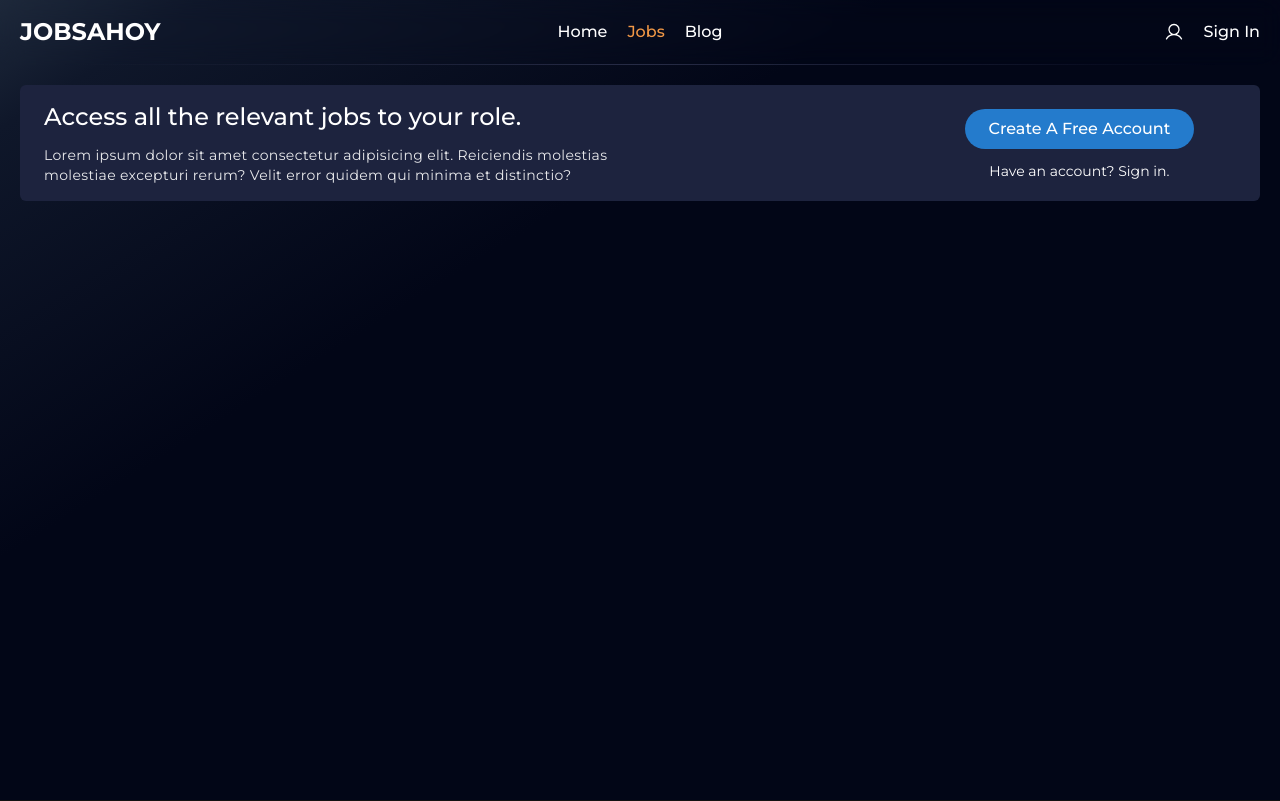
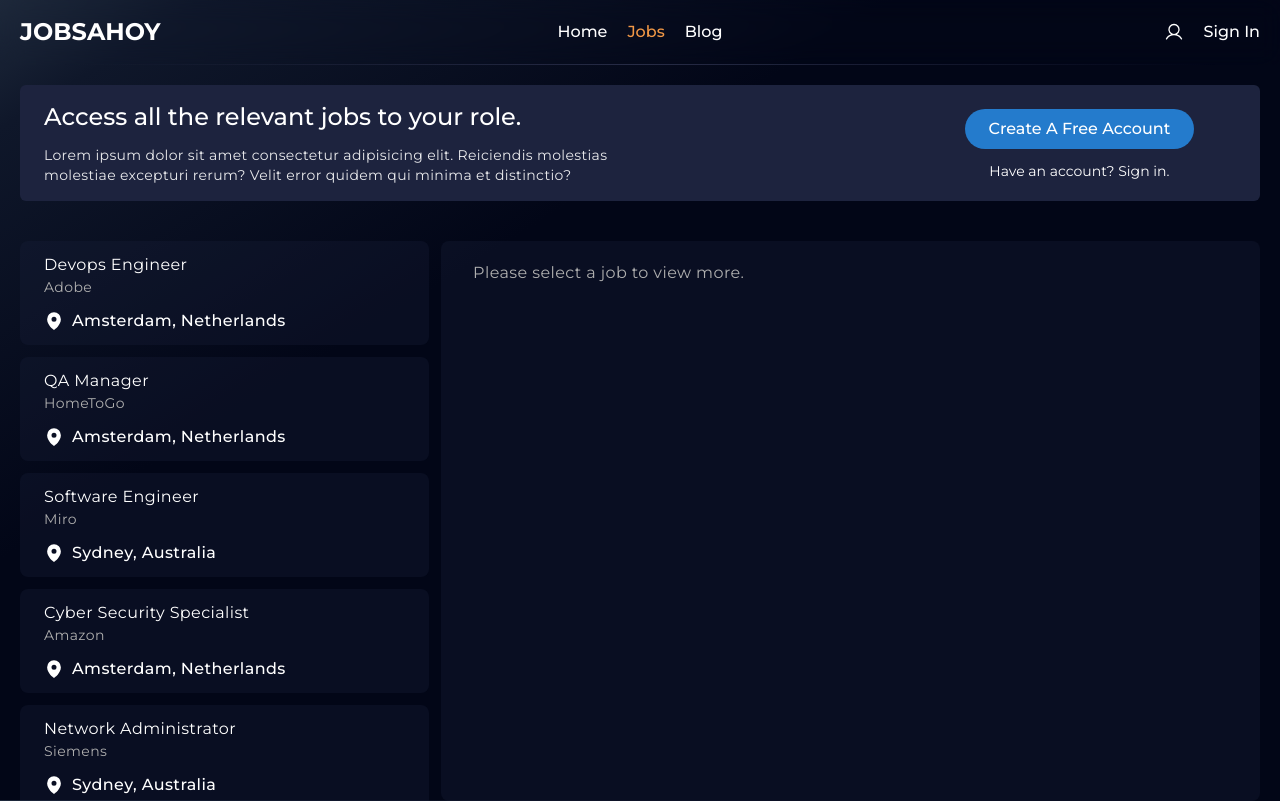
Before and after one commit to ParamBirje/JobsAhoy, a Next.js app: page /jobs in a window 1280 px wide. Built offline with nearby package versions, Linux system fonts and the light colour scheme; no server answers.

Commit message:
Implemented the guest user /jobs page with dummy jobs

```diff
--- /dev/null
+++ b/src/app/jobs/_components/GuestJobCard.tsx
@@ -0,0 +1,50 @@
+"use client";
+
+import { Heart, MapPin } from "@/lib/Icons";
+import { useAtom } from "jotai";
+import { selectedJobAtom } from "./GuestJobSection";
+
+export default function GuestJobCard({
+  job,
+}: {
+  job: JobDetailsType;
+  setSelectedJob?: CallableFunction;
+}) {
+  const [selectedJob, setSelectedJob] = useAtom(selectedJobAtom);
+
+  function handleSelect() {
+    setSelectedJob(job);
+  }
+
+  return (
+    <li className="w-full">
+      <button
+        onClick={handleSelect}
+        className={`w-full bg-opacity-30 bg-primary-lighter hover:bg-primary-lightest px-6 py-3 rounded-lg tracking-wide flex items-start justify-between ${
+          selectedJob == job && "!bg-primary-lightest"
+        }`}
+      >
+        <div className="flex flex-col items-start gap-3">
+          <div className="flex flex-col items-start">
+            <h4 className="line-clamp-1 text-left">{job.job_title.trim()}</h4>
+            <p className="text-sm text-secondary-dark line-clamp-1">
+              {job.job_company}
+            </p>
+          </div>
+
+          <div className="font-medium flex items-center gap-2">
+            <MapPin weight="fill" size={20} />
+            <p className="line-clamp-1">{job.job_location.join(", ")}</p>
+          </div>
+        </div>
+
+        {/* FIXME: MAKE this go away when deleted from the job info*/}
+        {job.saved_job_id && (
+          <div>
+            <Heart weight="fill" size={20} />
+          </div>
+        )}
+      </button>
+    </li>
+  );
+}
--- /dev/null
+++ b/src/app/jobs/_components/GuestJobInfo.tsx
@@ -0,0 +1,155 @@
+"use client";
+
+import { Airplane, ArrowRight, Heart, Info, MapPin } from "@/lib/Icons";
+import parse from "html-react-parser";
+import { useAtom } from "jotai";
+import { selectedJobAtom } from "./GuestJobSection";
+import { useEffect, useState } from "react";
+import Tooltip from "@/components/Tooltip";
+import { useSession } from "next-auth/react";
+import ApplyChecker from "./ApplyChecker";
+
+export default function GuestJobInfo() {
+  const [job, setJobDetails] = useState<JobDetailsType | null>();
+  const [selectedJob] = useAtom(selectedJobAtom);
+  const [showApplyChecker, setShowApplyChecker] = useState(false);
+
+  const { data: session } = useSession();
+
+  async function handleApplyButton() {
+    window.open(job?.job_link, "_blank");
+    setShowApplyChecker((prev) => !prev);
+  }
+
+  async function handleSaveButton() {}
+
+  useEffect(() => {
+    if (selectedJob) {
+      setJobDetails(selectedJob);
+    } else {
+      console.log("noting found");
+
+      setJobDetails(null);
+    }
+  }, [selectedJob]);
+
+  const jobDesc = job?.job_desc as string;
+
+  return (
+    <div className="w-2/3 h-[70vh] relative bg-opacity-30 bg-primary-lighter px-8 py-5 rounded-lg tracking-wide flex flex-col gap-5">
+      {job ? (
+        <>
+          {showApplyChecker && (
+            <ApplyChecker
+              enabled={showApplyChecker}
+              setShow={setShowApplyChecker}
+              session={session}
+              job={job}
+            />
+          )}
+
+          <div className="flex justify-between">
+            <div>
+              {/* Main Metadata */}
+              <div className="sticky top-0">
+                <h3 className="text-2xl font-semibold">{job.job_title}</h3>
+                <h4 className="text-lg">{job.job_company}</h4>
+
+                <div className="flex items-center gap-3">
+                  <button className="my-3 text-lg text-accent-light flex items-center gap-2">
+                    <MapPin weight="fill" size={20} />
+                    <p>{job.job_location.join(", ")}</p>
+                  </button>
+                </div>
+              </div>
+
+              {/* Assigned Tags */}
+              <div className="flex items-center gap-2">
+                <div className="text-[11px] bg-primary-lightest hover:brightness-110 px-4 py-1 rounded-full tracking-wider flex items-center gap-3">
+                  <p>
+                    {job.job_sponsored ? "Visa Sponsored" : "Visa Available"}
+                  </p>
+                </div>
+
+                <div className="text-[11px] bg-primary-lightest hover:brightness-110 px-4 py-1 rounded-full tracking-wider flex items-center gap-3">
+                  <p>
+                    {job.job_experience_min}-{job.job_experience_max} Years Exp.
+                  </p>
+                </div>
+
+                <div className="text-[11px] bg-primary-lightest hover:brightness-110 px-4 py-1 rounded-full tracking-wider flex items-center gap-3">
+                  <p>{job.job_type}</p>
+                </div>
+              </div>
+            </div>
+
+            <div className="flex flex-col items-end justify-between gap-5 h-full">
+              <div className="flex items-center gap-5">
+                <Tooltip text="Save Job For Later?">
+                  <button
+                    onClick={handleSaveButton}
+                    className="hover:text-accentOrange"
+                  >
+                    <Heart weight="regular" size={20} />
+                  </button>
+                </Tooltip>
+
+                <button
+                  onClick={handleApplyButton}
+                  className="px-8 py-2 text-lg font-medium tracking-wide text-secondary bg-accentOrange-dark rounded-full hover:brightness-110 duration-100"
+                >
+                  Apply
+                </button>
+              </div>
+
+              {job.job_selfapply_link && (
+                <button className="flex items-center text-accent-light gap-1 hover:underline pr-2">
+                  <Airplane size={15} />
+                  <p className="tracking-wide">Apply For Visa</p>
+                </button>
+              )}
+            </div>
+          </div>
+
+          {/* Description */}
+          <div className="w-full overflow-y-auto">
+            <div
+              className="tracking-wider leading-relaxed opacity-80 text-md"
+              // dangerouslySetInnerHTML={{ __html: jobDesc }}
+            >
+              {parse(jobDesc)}
+            </div>
+
+            <div className="mx-auto w-3/4 h-[2px] my-5" />
+
+            {/* Additional buttons */}
+            <div className="my-5">
+              <div className="flex items-center gap-5 text-lg">
+                <button className="flex items-center tracking-wider justify-between px-4 py-2 w-full bg-transparent border border-secondary rounded-lg hover:bg-secondary hover:text-primary duration-100">
+                  <p>Start Interview Prep</p>
+                  <ArrowRight size={20} />
+                </button>
+                <button className="flex items-center tracking-wider justify-between px-4 py-2 w-full bg-transparent border border-secondary rounded-lg hover:bg-secondary hover:text-primary duration-100">
+                  <p>Create Resume/Cover Letter</p>
+                  <ArrowRight size={20} />
+                </button>
+              </div>
+
+              {/* ABOUT THE COMPANY */}
+              {/* <div className="mt-5">
+                <h5 className="text-md font-semibold">About Marriott Hotels</h5>
+                <p className="text-secondary-dark">
+                  This is a description about an hotel that goes by the name of Marriott.
+                </p>
+              </div> */}
+            </div>
+          </div>
+        </>
+      ) : (
+        <div className="text-secondary-dark">
+          Please select a job to view more.
+        </div>
+      )}
+    </div>
+  );
+}
--- /dev/null
+++ b/src/app/jobs/_components/GuestJobSection.tsx
@@ -0,0 +1,29 @@
+"use client";
+
+import GuestJobCard from "./GuestJobCard";
+import { atom } from "jotai";
+import GuestJobInfo from "./GuestJobInfo";
+
+export const selectedJobAtom = atom<JobDetailsType | null>(null);
+export const jobItemsPerPageAtom = atom(0);
+export const totalJobsAtom = atom(0);
+
+export default function GuestJobSection({
+  jobsList,
+}: {
+  jobsList: JobDetailsType[];
+}) {
+  return (
+    <div className="flex gap-3">
+      {/* Jobs List */}
+      <ul className="w-1/3 h-[70vh] overflow-y-auto flex flex-col gap-3">
+        {jobsList.map((job) => {
+          return <GuestJobCard job={job} key={job.id} />;
+        })}
+      </ul>
+
+      {/* Job Details */}
+      <GuestJobInfo />
+    </div>
+  );
+}
--- /dev/null
+++ b/src/app/jobs/_components/utils/SignedOutPageHelpers.ts
@@ -0,0 +1,48 @@
+const locations: string[] = [
+  "New York, USA",
+  "Sydney, Australia",
+  "Berlin, Germany",
+  "Amsterdam, Netherlands",
+  "Dubai",
+];
+
+const jobTitles: string[] = [
+  "Devops Engineer",
+  "QA Manager",
+  "Software Engineer",
+  "Cyber Security Specialist",
+  "Network Administrator",
+];
+
+const companies: string[] = ["Adobe", "HomeToGo", "Miro", "Amazon", "Siemens"];
+const jobTypes: string[] = ["Onsite", "Hybrid"];
+
+function generateDummyJobs(): JobDetailsType[] {
+  let dummyJobs: JobDetailsType[] = [];
+
+  jobTitles.forEach((title, index) => {
+    const exp_min = getRandomIndex(5);
+    let dummyJob: JobDetailsType = {
+      id: Math.round(Math.random() * 100),
+      job_title: title,
+      job_company: companies[index],
+      job_location: [locations[getRandomIndex(locations.length - 1)]],
+      job_desc: "Sign in to view the job description.",
+      job_experience_min: exp_min,
+      job_experience_max: exp_min + 1 + getRandomIndex(2),
+      job_link: "#",
+      job_sponsored: true,
+      job_type: jobTypes[getRandomIndex(jobTypes.length - 1)],
+    };
+    dummyJobs.push(dummyJob);
+  });
+
+  return dummyJobs;
+}
+
+function getRandomIndex(max: number): number {
+  // Returns a positive integer from 0 to `max` param
+  return Math.abs(Math.round(Math.random() * max));
+}
+
+export default generateDummyJobs;
--- a/src/app/jobs/_components/views/SignedOutPage.tsx
+++ b/src/app/jobs/_components/views/SignedOutPage.tsx
@@ -1,8 +1,10 @@
-import { ArrowRight, Briefcase, CaretDown, Heart, MapPin } from "@/lib/Icons";
-import JobCard from "../JobCard";
 import Link from "next/link";
+import generateDummyJobs from "../utils/SignedOutPageHelpers";
+import GuestJobSection from "../GuestJobSection";
 
 export default function SignedOutPage() {
+  const dummyJobs: JobDetailsType[] = generateDummyJobs();
+
   return (
     <main className="max-w-7xl mx-auto px-5 py-5 h-[80vh]">
       <div className="flex flex-col gap-10 h-full">
@@ -31,7 +33,7 @@ export default function SignedOutPage() {
         </div>
 
         {/* Dummy Job Section */}
-        {/* <JobSection totalJobs={totalJobs} jobsList={jobsData.jobsList} /> */}
+        <GuestJobSection jobsList={dummyJobs} />
       </div>
     </main>
   );
```
